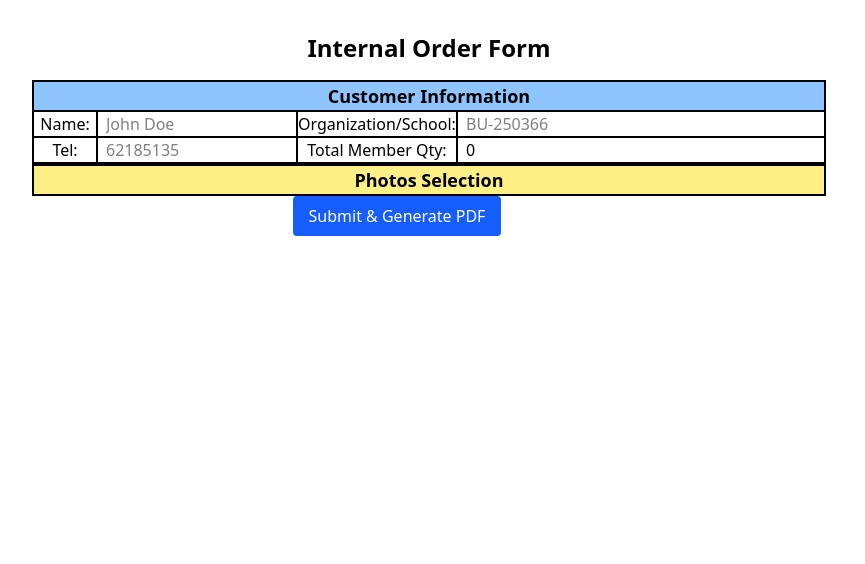
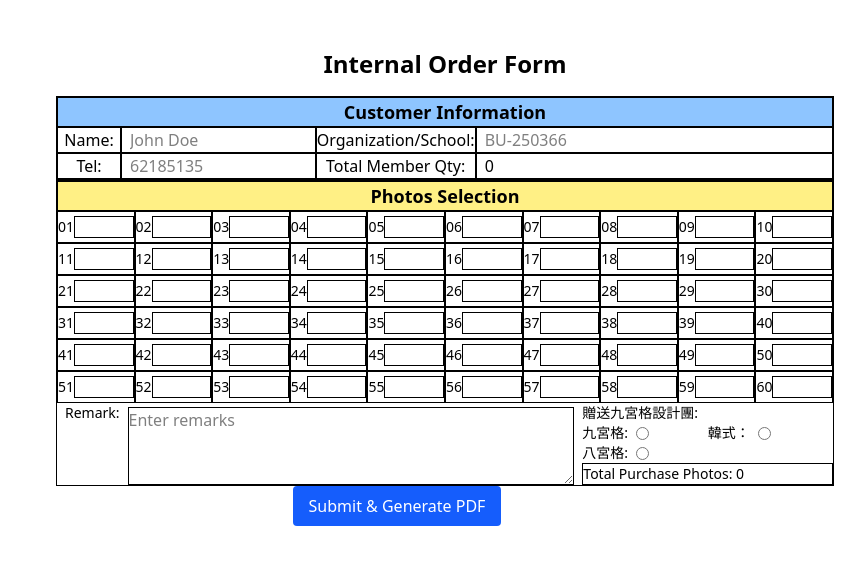
Before and after one commit to SikYinSun/ReactToPDF, a React (Vite) app in the folder frontend/: page / in a window 1280 px wide. Shown: the top 564 px of the page, without its empty margins (243-1108 px from the left). Built offline with nearby package versions, Linux system fonts and the light colour scheme.

Commit message:
Update remark and checkbox in photos Selection

```diff
--- a/frontend/src/Container.tsx
+++ b/frontend/src/Container.tsx
@@ -15,6 +15,8 @@ function Container() {
     memberQty: 0,
     photoSelected: [],
     remark: '',
+    giftVideo: false,
+    baEffect: false,
     totalPhoto: 0,
   });
 
@@ -35,8 +37,8 @@ function Container() {
   };
 
   return (
-    <div>
-      <div ref={pdfRef} className="space-y-4 w-[794px] mx-auto">
+    <div className='p-4'>
+      <div ref={pdfRef} className="space-y-4 w-[794px] px-2 mx-auto">
         <h1 className="text-2xl font-bold">Internal Order Form</h1>
         <ClientInfoForm formData={formData} setFormData={updateClientInfo} />
         <PhotoSelectionForm formData={formData} setFormData={updatePhotoSelection} />
--- a/frontend/src/components/PhotoSelectionForm.tsx
+++ b/frontend/src/components/PhotoSelectionForm.tsx
@@ -1,5 +1,8 @@
 import React from 'react';
 import type { PhotoSelection } from '../type';
+
+// todo: fix the type and function
+// fix the checkbox under remark
 
 interface Props{
   formData: PhotoSelection;
@@ -16,7 +19,77 @@ function PhotoSelectionForm({formData, setFormData} : Props) {
   return (
    <div className="border border-black">
       <h2 className="text-lg font-semibold border border-black bg-yellow-200">Photos Selection</h2>
+      <div className="grid grid-cols-10 text-left">
+      {Array.from({ length: 60 }, (_, i) => {
+        const num = (i + 1).toString().padStart(2, "0");
+        return (
+          <div className={`w-full h-8 border flex items-center text-sm `}>
+            {num}
+            <input
+              type="text"
+              name="photoSelected"
+              value={formData.photoSelected[i] || ''}
+              onChange={handleChange}
+              className="flex-1 w-full border border-grey-300"
+              placeholder=""
+            />
+          </div>
+        );
+      })}
+      </div>
+      <div className='flex w-full'>
+        <div className='flex pl-2 w-2/3'>
+          <label className="block text-sm font-medium pr-2">Remark:</label>
+          <textarea
+            name="remark"
+            value={formData.remark}
+            onChange={(e) => setFormData({ remark: e.target.value })}
+            className="mt-1 pl-1block w-full border border-grey-300"
+            rows={3}
+            placeholder="Enter remarks"
+          />
+        </div>
 
+        <div className='flex flex-col pl-2 w-1/3'>
+          <div className='flex flex-col h-full'>
+            <label className="flex text-sm font-medium">贈送九宮格設計團:</label>
+
+            <div className='grid grid-cols-2'>
+            <label className="flex items-center gap-2 text-sm">
+              九宮格:
+              <input
+                type="radio"
+                name="giftDesignTeamOption"
+                value="none"
+              />
+            </label>
+
+            <label className="flex items-center gap-2 text-sm">
+              韓式：
+              <input
+                type="radio"
+                name="giftDesignTeamOption"
+                value="video"
+              />
+            </label>
+
+            <label className="flex items-center gap-2 text-sm">
+              八宮格:
+              <input
+                type="radio"
+                name="giftDesignTeamOption"
+                value="baEffect"
+              />
+            </label>
+
+            </div>
+          </div>
+          <div className='text-sm text-left border border-black'>
+            Total Purchase Photos: {formData.totalPhoto}
+          </div>
+        </div>
+
+      </div>
     </div>
   )
 }
--- a/frontend/src/type.ts
+++ b/frontend/src/type.ts
@@ -8,6 +8,8 @@ export interface ClientInfo {
 export interface PhotoSelection {
   photoSelected: string[];
   remark: string;
+  giftVideo: boolean;
+  baEffect: boolean;
   totalPhoto: number;
 }
 
```
